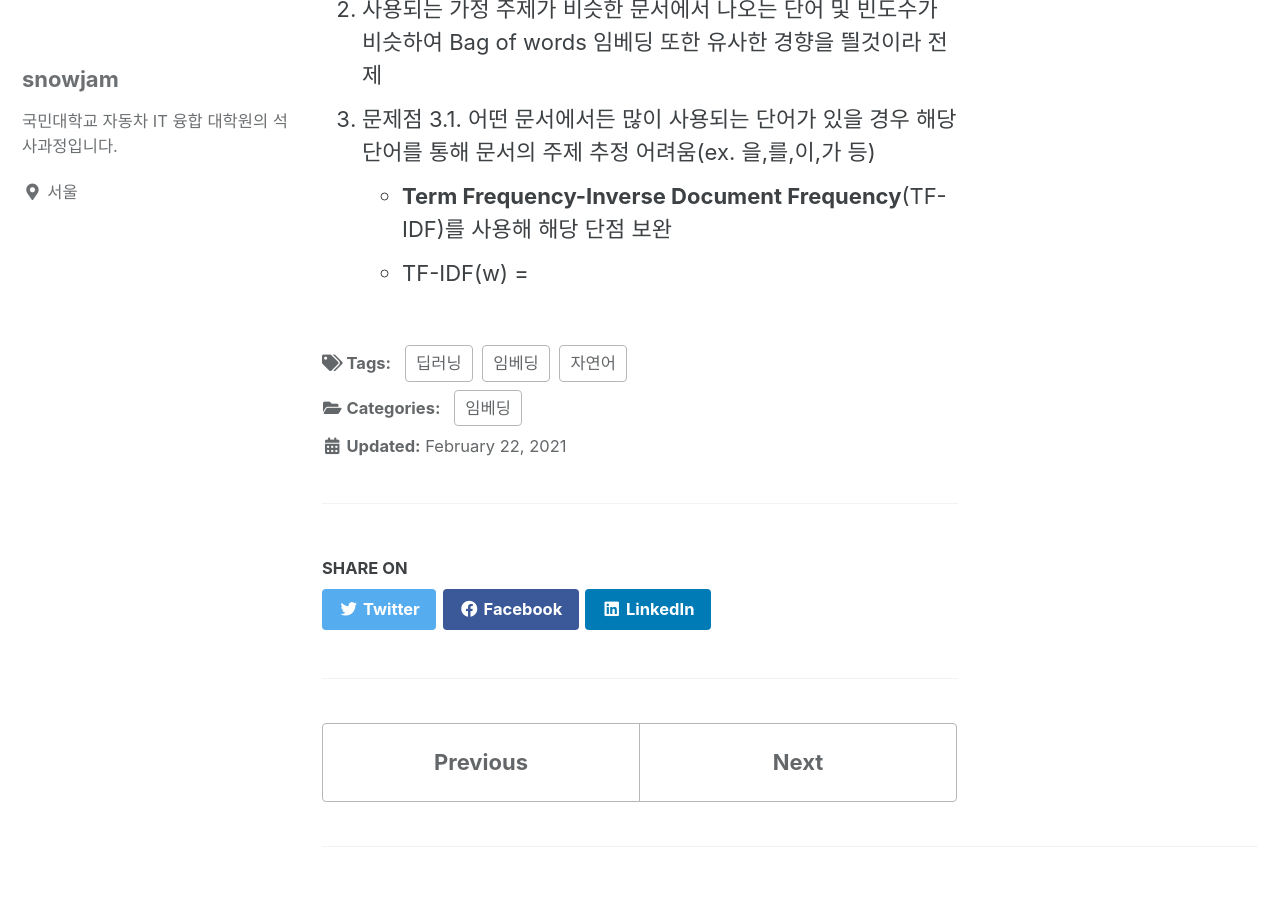
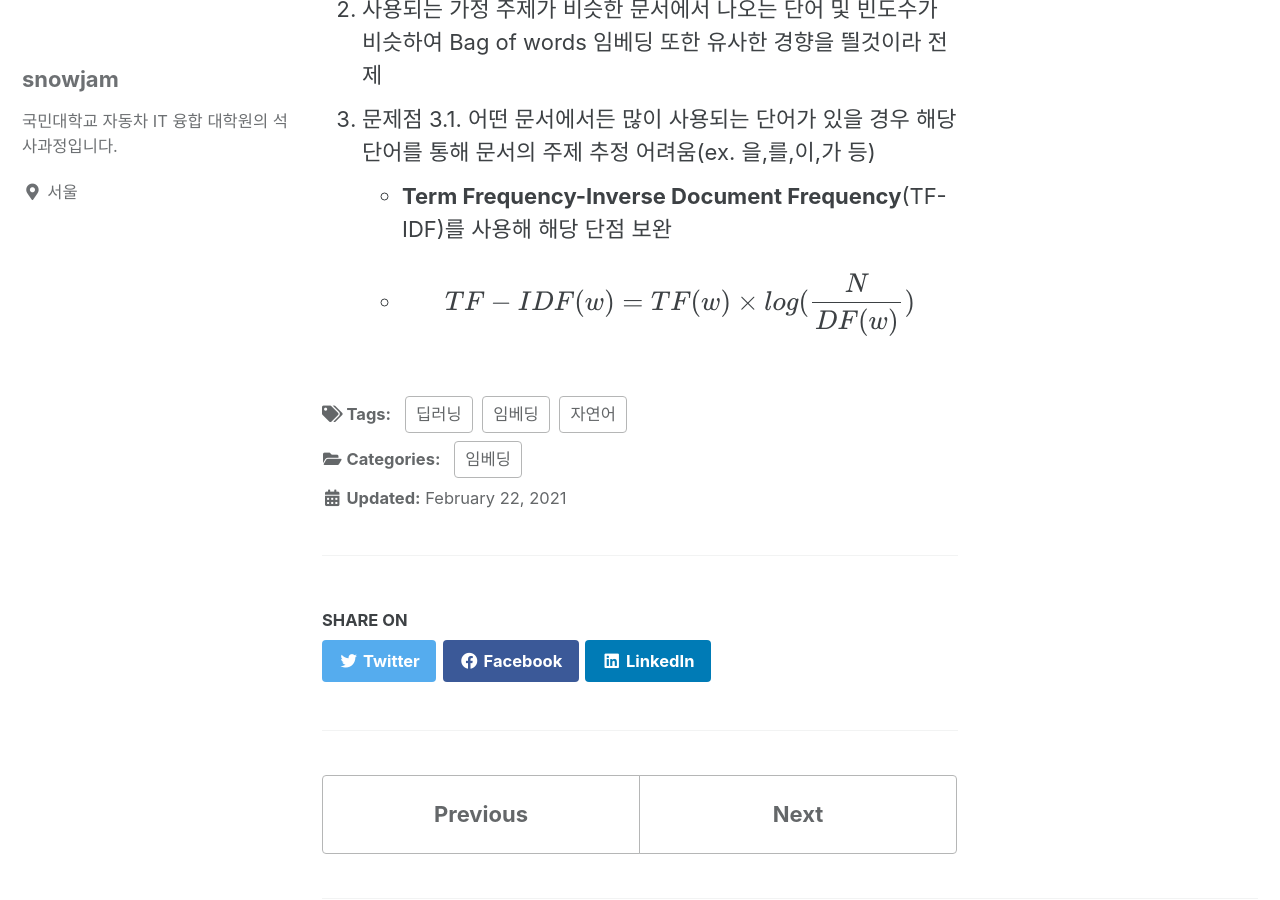
Before and after one commit to snowjamai/snowjamai.github.io, a Jekyll site: the page built from _posts/2021-02-22-임베딩에서의 Vector.md, in a window 1280 px wide and 900 px high, scrolled down 944 px. Built offline with Jekyll 4.4.1, drawn with Linux system fonts in a browser that asks for light colours; cached includes are drawn as plain includes; formulas are drawn with MathJax 3.

```diff
--- a/_posts/2021-02-22-임베딩에서의 Vector.md
+++ b/_posts/2021-02-22-임베딩에서의 Vector.md
@@ -28,4 +31,4 @@ tags:
 3. 문제점
 3.1. 어떤 문서에서든 많이 사용되는 단어가 있을 경우 해당 단어를 통해 문서의 주제 추정 어려움(ex. 을,를,이,가 등)
     - __Term Frequency-Inverse Document Frequency__(TF-IDF)를 사용해 해당 단점 보완
-    - TF-IDF(w) =
+    - $$TF-IDF(w)=TF(w)\times log(\frac{N}{DF(w)}) $$
```
Also changed, not shown: other parts of _posts/2021-02-22-임베딩에서의 Vector.md (+3 -0 lines).
